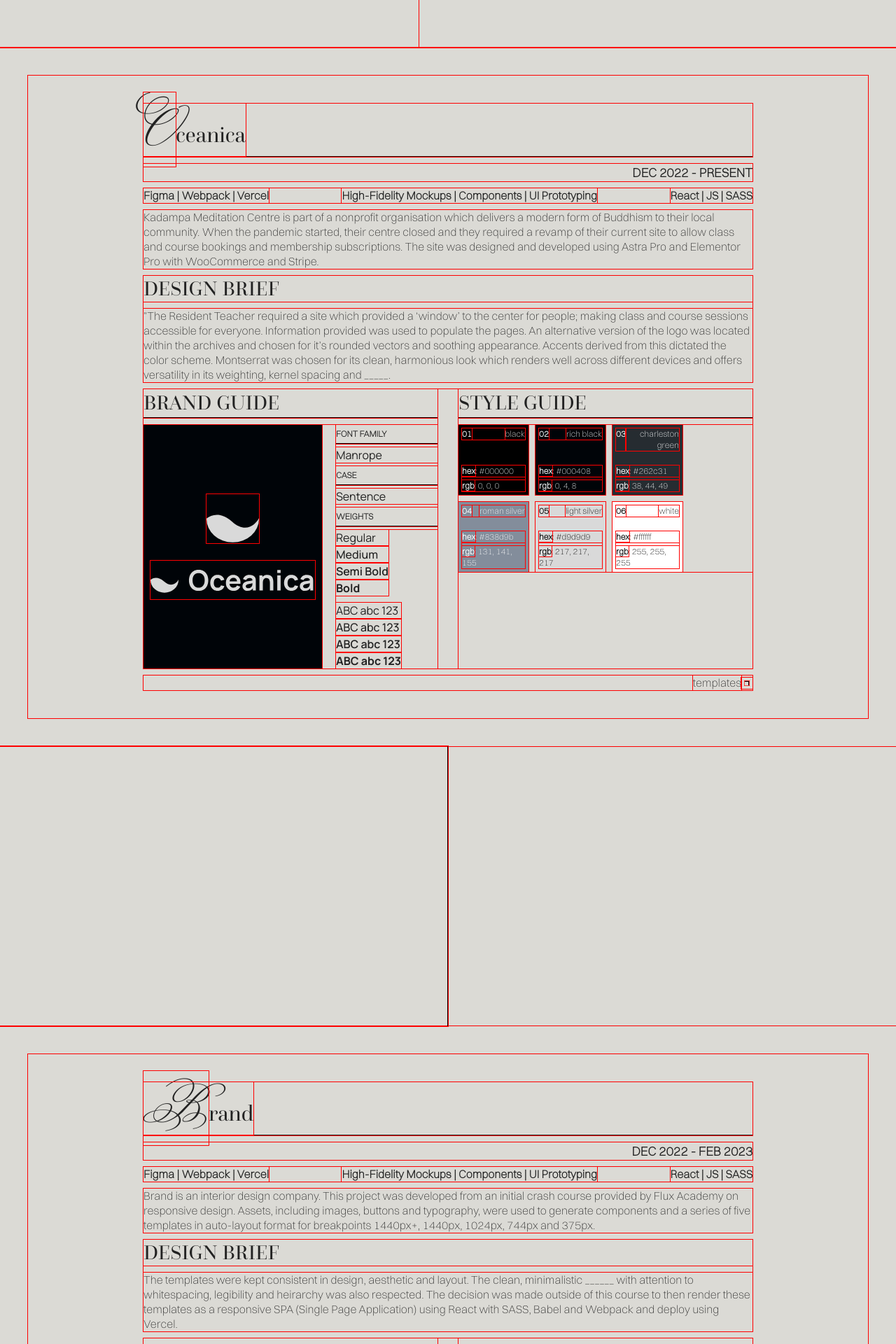
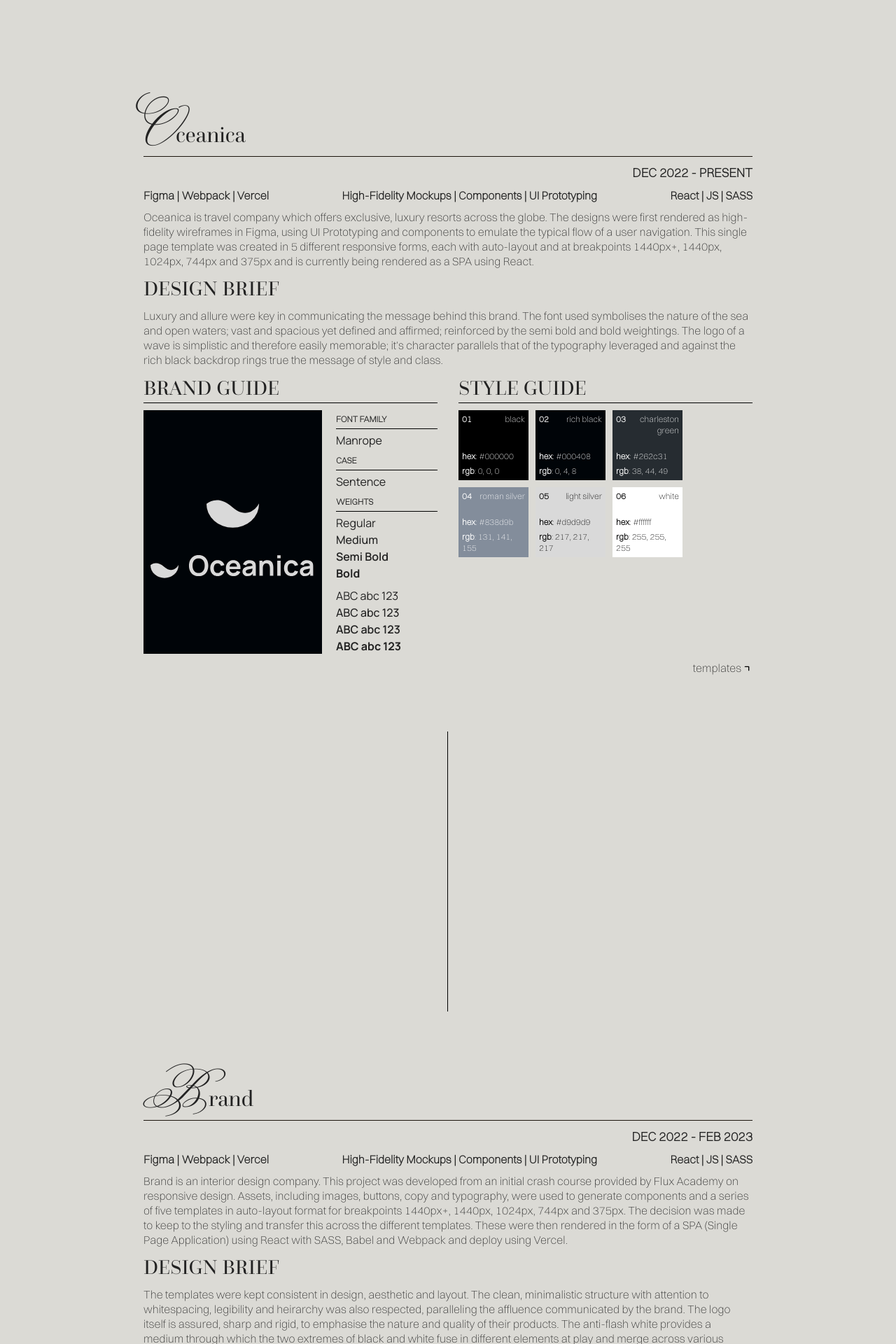
Before and after one commit to asbhogal/Personal-Portfolio-Site, a React app: page /projects in a window 1280 px wide. Shown: the part 1048-2968 px from the top of the page at 70% size. Built offline with nearby package versions, Linux system fonts and the light colour scheme.

Commit message:
updated project data

```diff
--- a/src/components/Home.jsx
+++ b/src/components/Home.jsx
@@ -9,7 +9,7 @@ const Home = () => {
         <>
             <Navbar />
             <section className="HomePageSection">
-                <h1 className="MainHomeTitle">Creating bold, elegant &#38; humanistic interfaces &#124; est. 2020</h1>
+                <h1 className="MainHomeTitle">Creating bold, elegant &#38; humanistic interfaces <br></br>&#124; est. 2020</h1>
                 <aside className="CTAButtons">
                     <button className="ViewFiles">
                         <Link to='/projects'>
--- a/src/components/Projects.jsx
+++ b/src/components/Projects.jsx
@@ -54,10 +54,10 @@ const Projects = () => {
                             <span className="ProjectTools">High-Fidelity Mockups &#124; Components &#124; UI Prototyping</span>
                             <span className="ProjectTechStacks">React &#124; JS &#124; SASS</span>
                         </span>
-                        <p className="ProjectSummary">Kadampa Meditation Centre is part of a nonprofit organisation which delivers a modern form of Buddhism to their local community. When the pandemic started, their centre closed and they required a revamp of their current site to allow class and course bookings and membership subscriptions. The site was designed and developed using Astra Pro and Elementor Pro with WooCommerce and Stripe.</p>
+                        <p className="ProjectSummary">Oceanica is travel company which offers exclusive, luxury resorts across the globe. The designs were first rendered as high-fidelity wireframes in Figma, using UI Prototyping and components to emulate the typical flow of a user navigation. This single page template was created in 5 different responsive forms, each with auto-layout and at breakpoints 1440px+, 1440px, 1024px, 744px and 375px and is currently being rendered as a SPA using React.</p>
                         <div className="DesignBrief">
                             <h3>Design Brief</h3>
-                            <p className="DesignBriefSummary">"The Resident Teacher required a site which provided a ‘window’ to the center for people; making class and course sessions accessible for everyone. Information provided was used to populate the pages. An alternative version of the logo was located within the archives and chosen for it’s rounded vectors and soothing appearance. Accents derived from this dictated the color scheme. Montserrat was chosen for its clean, harmonious look which renders well across different devices and offers versatility in its weighting, kernel spacing and _____.</p>
+                            <p className="DesignBriefSummary">Luxury and allure were key in communicating the message behind this brand. The font used symbolises the nature of the sea and open waters; vast and spacious yet defined and affirmed; reinforced by the semi bold and bold weightings. The logo of a wave is simplistic and therefore easily memorable; it's character parallels that of the typography leveraged and against the rich black backdrop rings true the message of style and class.</p>
                         </div>
                         <div className="Guides">
                             <div className="BrandGuideSection">
@@ -181,10 +181,10 @@ const Projects = () => {
                             <span className="ProjectTools">High-Fidelity Mockups &#124; Components &#124; UI Prototyping</span>
                             <span className="ProjectTechStacks">React &#124; JS &#124; SASS</span>
                         </span>
-                        <p className="ProjectSummary">Brand is an interior design company. This project was developed from an initial crash course provided by Flux Academy on responsive design. Assets, including images, buttons and typography, were used to generate components and a series of five templates in auto-layout format for breakpoints 1440px+, 1440px, 1024px, 744px and 375px.</p>
+                        <p className="ProjectSummary">Brand is an interior design company. This project was developed from an initial crash course provided by Flux Academy on responsive design. Assets, including images, buttons, copy and typography, were used to generate components and a series of five templates in auto-layout format for breakpoints 1440px+, 1440px, 1024px, 744px and 375px. The decision was made to keep to the styling and transfer this across the different templates. These were then rendered in the form of a SPA (Single Page Application) using React with SASS, Babel and Webpack and deploy using Vercel.</p>
                         <div className="DesignBrief">
                             <h3>Design Brief</h3>
-                            <p className="DesignBriefSummary">The templates were kept consistent in design, aesthetic and layout. The clean, minimalistic ______ with attention to whitespacing, legibility and heirarchy was also respected. The decision was made outside of this course to then render these templates as a responsive SPA (Single Page Application) using React with SASS, Babel and Webpack and deploy using Vercel.</p>
+                            <p className="DesignBriefSummary">The templates were kept consistent in design, aesthetic and layout. The clean, minimalistic structure with attention to whitespacing, legibility and heirarchy was also respected, paralleling the affluence communicated by the brand. The logo itself is assured, sharp and rigid, to emphasise the nature and quality of their products. The anti-flash white provides a medium through which the two extremes of black and white fuse in different elements at play and merge across various content typesets, yet still manage to become two distinct entities in their own right, emboldened by the contrasting logos used. </p>
                         </div>
                         <div className="Guides">
                             <div className="BrandGuideSection">
@@ -305,10 +305,10 @@ const Projects = () => {
                             <span className="ProjectTools">WordPress &#124; Astra Pro &#124; Elementor Pro &#124; WooCommerce &#124; Stripe</span>
                             <span className="ProjectTechStacks">HTML5 &#124; CSS3 &#124; JS &#124; PHP</span>
                         </span>
-                        <p className="ProjectSummary">Kadampa Meditation Centre is part of a nonprofit organisation which delivers a modern form of Buddhism to their local community. When the pandemic started, their centre closed and they required a revamp of their current site to allow class and course bookings and membership subscriptions. The site was designed and developed using Astra Pro and Elementor Pro with WooCommerce and Stripe.</p>
+                        <p className="ProjectSummary">Kadampa Meditation Centre is part of a nonprofit organisation which delivers a modern form of Buddhism to their local community. As a result of the pandemic, their centre closed and they required a revamped site which offers class and course bookings and membership subscriptions. The site was designed and developed using Astra Pro and Elementor Pro with WooCommerce (incl. Memberships) and Stripe.</p>
                         <div className="DesignBrief">
                             <h3>Design Brief</h3>
-                            <p className="DesignBriefSummary">The client required a site which provided a ‘window’ to the center for people; making class and course sessions accessible for everyone. Information provided was used to populate the pages. An alternative version of the logo was located within the archives and chosen for it’s rounded vectors and soothing appearance. Accents derived from this dictated the color scheme. Montserrat was chosen for its clean, harmonious look which renders well across different devices and offers versatility in its weighting, kernel spacing and _____.</p>
+                            <p className="DesignBriefSummary">The client required a site which provided a ‘window’ to the center for people; making class and course sessions accessible for everyone. Copy was provided and used to populate the necessary pages. An alternative version of the logo was located within the archives and chosen for it’s rounded vectors and soothing appearance, which works harmoniously with the ethos of the charity. Accents derived from this then dictated the color scheme. Montserrat was chosen for its clean, calming aesthetic which renders well across different devices and offers versatility in its weighting and white space was leveraged to ensure plenty of breathing space during the user's journey; emulating a key part of their teachings.</p>
                         </div>
                         <div className="Guides">
                             <div className="BrandGuideSection">
--- a/src/scss/_partials/_components/_header.scss
+++ b/src/scss/_partials/_components/_header.scss
@@ -86,6 +86,11 @@
     text-transform: uppercase;
     text-decoration: none;
     color: $RaisinBlack-03;
+    transition: $Transition-03;
+    &:hover {
+        transform: translateX(-2px);
+        transition: $Transition-03;
+    }
 }
 
 
--- a/src/scss/_partials/_components/_homepage.scss
+++ b/src/scss/_partials/_components/_homepage.scss
@@ -2,18 +2,22 @@
 
 .HomePageSection {
     display: flex;
-    flex-direction: row-reverse;
+    flex-direction: column;
+    justify-content: space-around;
     height: calc(100vh - 152px);
     .MainHomeTitle {
         font-family: 'Questa Grande', serif;
         text-transform: uppercase;
         font-weight: 400;
-        font-size: clamp(4.25rem, 3.1786rem + 5.3571vw, 8rem);        text-align: right;
+        // font-size: clamp(1rem, -1.1429rem + 10.7143vw, 16rem);
+        font-size: clamp(4.25rem, 3.1786rem + 5.3571vw, 8rem);
+        text-align: right;
         color: $RaisinBlack-03;
         font-variant-caps: all-small-caps;
         &::first-letter {
             font-family: 'Monsieur La Doulaise', cursive;
             text-transform: capitalize;
+            font-size: clamp(4rem, 0.5714rem + 17.1429vw, 16rem);            line-height: 0px;
         }
     }
     .ViewFiles {
--- a/src/scss/_partials/_globals.scss
+++ b/src/scss/_partials/_globals.scss
@@ -6,7 +6,7 @@
     &:is(&::after, &::before, *) {
         box-sizing: border-box;
     }
-    outline: 1px red solid;
+    // outline: 1px red solid;
 }
 
 html {
--- a/src/scss/_partials/_responsive.scss
+++ b/src/scss/_partials/_responsive.scss
@@ -2,7 +2,7 @@
 
 @media only screen and (1441px <= width) {
   .HomePageSection {
-    width: 1120px;
+    width: 1440px;
     margin: 0 auto;
   }
   .MainContainer {
@@ -30,6 +30,9 @@
   }
   .MainHomeTitle {
     font-size: 128px;
+    &::first-letter {
+      font-size: 256px;
+    }
   }
   .Guides {
     justify-content: space-between;
@@ -118,6 +121,9 @@
   .MainContainer {
     padding: 24px;
   }
+  .HomePageSection {
+    flex-direction: column;
+  }
   .HomePageSection,
   .AboutSection {
     padding: 0 24px;
@@ -169,6 +175,9 @@
 @media only screen and (width <= 375px) {
   .MainContainer {
     padding: 24px;
+  }
+  .HomePageSection {
+    flex-direction: column;
   }
   .HomePageSection,
   .AboutSection {
```
